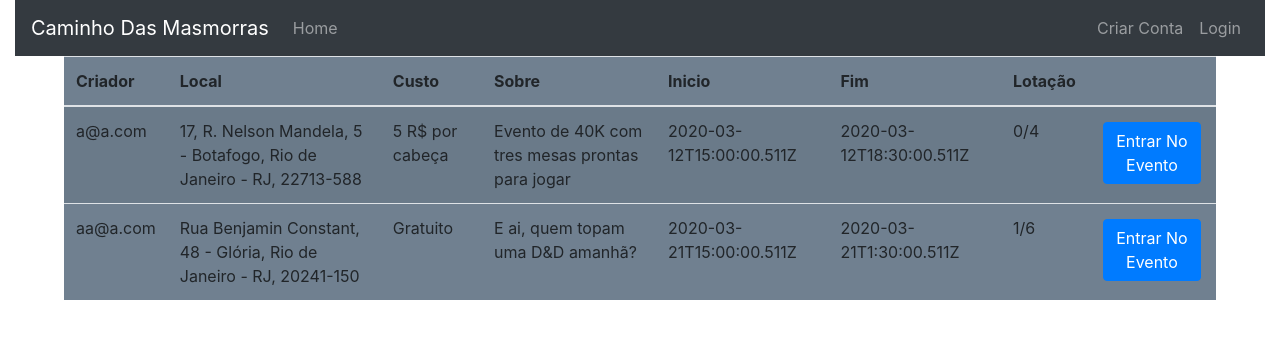
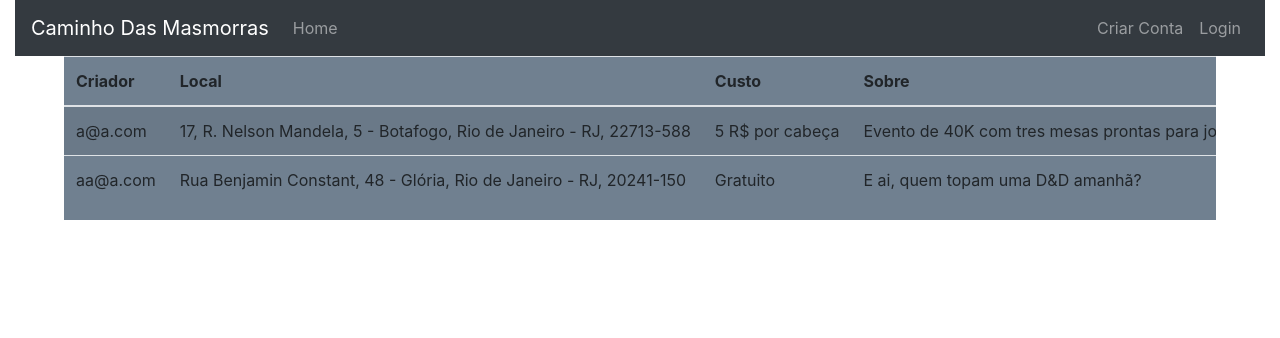
Before and after one commit to HenriqueSamii/Caminho-Das-Masmorras, a Vue app: page /eventos in a window 1280 px wide. Shown: the top 338 px of the page. Built offline with nearby package versions, Linux system fonts and the light colour scheme.

Commit message:
tabela de eventos reponsiva

```diff
--- a/src/views/Eventos.vue
+++ b/src/views/Eventos.vue
@@ -1,6 +1,7 @@
 <template>
   <div id="eventos">
     <button class="btn btn-primary" type="submit" v-if="isUsuarioLogado">Criar Evento</button>
+    <div class="tableScroll">
     <table class="table table-striped">
       <thead>
         <tr>
@@ -36,22 +37,24 @@
               v-if="estaNoEvento(evento.idDeParticipantes)"
             >Canselar</button>
 
+            <router-link
+              tag="button"
+              class="btn btn-primary"
+              type="submit"
+              v-if="getUsuarioLogado == evento.criadorId"
+              :to="{name:'Home'}"
+            >Editar</router-link>
 
             <button
               class="btn btn-primary"
               type="submit"
-              v-if="getUsuarioLogado == evento.criadorId"
-            >Editar</button>
-
-            <button
-              class="btn btn-primary"
-              type="submit"
-              v-if="!estaNoEvento(evento.idDeParticipantes)"
+              v-if="isUsuarioLogado && !estaNoEvento(evento.idDeParticipantes)"
             >Entrar No Evento</button>
           </td>
         </tr>
       </tbody>
     </table>
+    </div>
   </div>
 </template>
 
@@ -72,23 +75,37 @@ export default {
     ])
   },
   methods: {
-     estaNoEvento: function(lista) {
-      console.log(lista)
-      if (this.isUsuarioLogado) {
-        for (let id of lista) {
-          if (id == this.getUsuarioLogado) {
-            return true;
-          }
+    estaNoEvento: function(lista) {
+      //console.log(lista)
+      for (let id of lista) {
+        if (id == this.getUsuarioLogado) {
+          return true;
         }
       }
       return false;
-      //isUsuarioLogado && !estaNoEvento(evento.criadorId)
     }
   }
 };
 </script>
 <style>
-.butonTd button{
+.butonTd button {
   margin: 0.2em;
 }
+
+@media (orientation: portrait) {
+  /* For vertical viewports */
+  div.tableScroll {
+
+  overflow: auto;
+  white-space: nowrap;
+}
+}
+
+ @media only screen and (max-device-width: 950px){
+div.tableScroll {
+  overflow: auto;
+  white-space: nowrap;
+}
+}
+
 </style>
```
